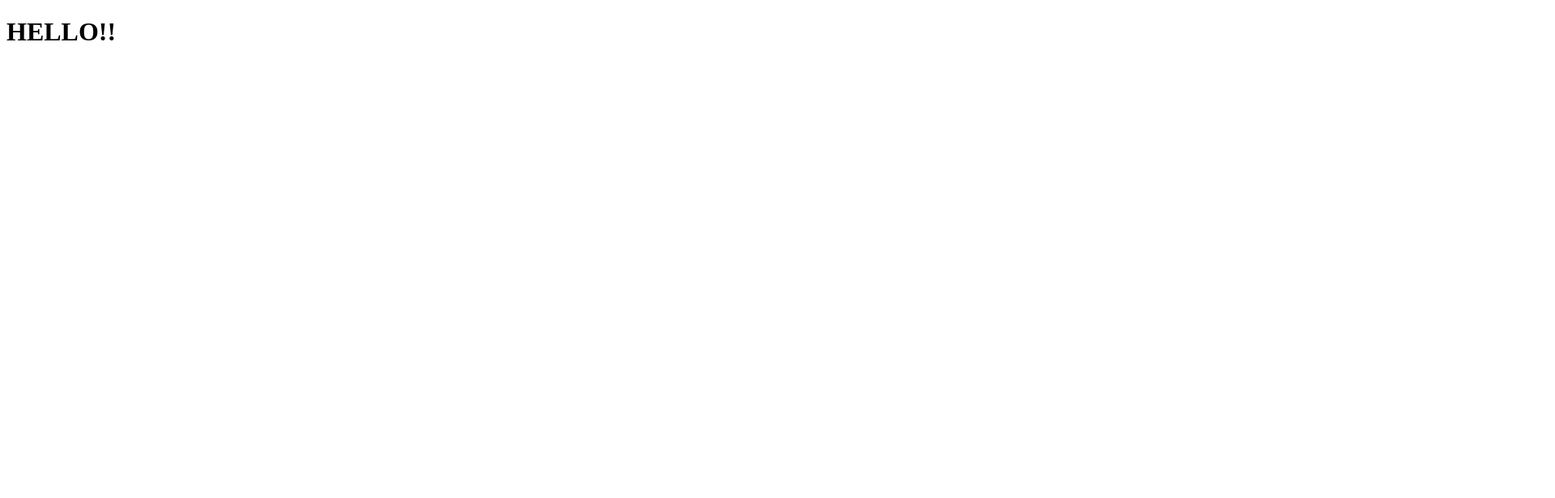
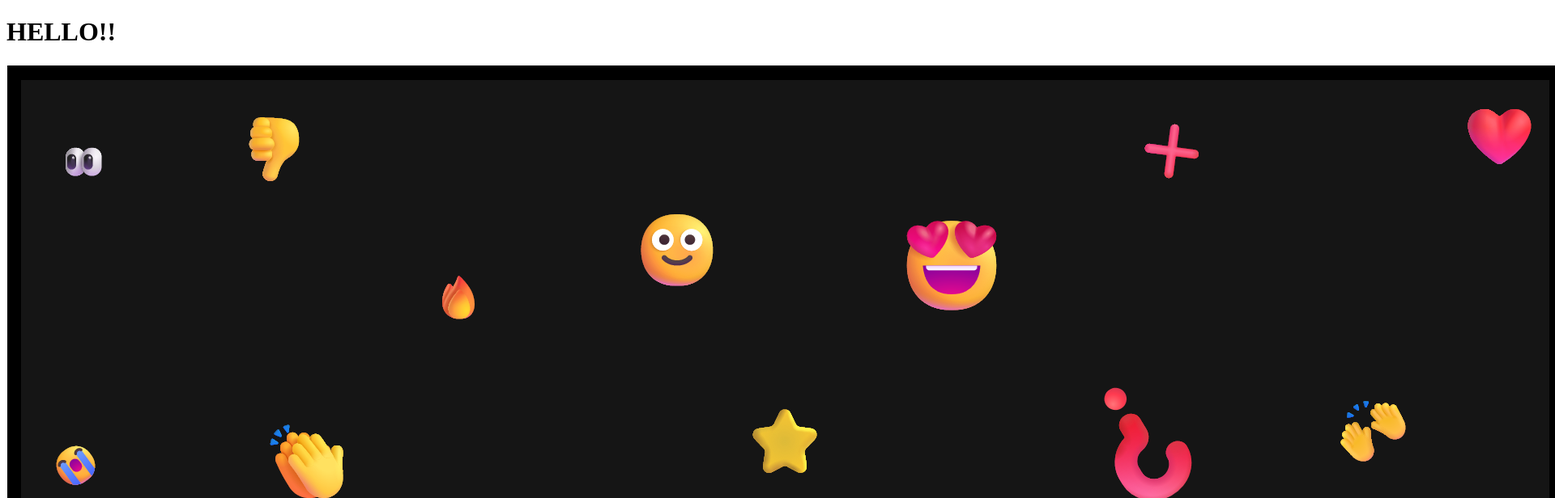
Before and after one commit to rivky9523/existing-item, a plain HTML site: page index.html in a window 1280 px wide. Shown: the top 616 px of the page at 81% size, 1920 px wide, since content can reach past the window. Drawn offline with Linux system fonts and the light colour scheme.

Commit message:
add image to html

```diff
--- a/index.html
+++ b/index.html
@@ -8,5 +8,6 @@
 </head>
 <body>
     <H1>HELLO!!</H1>
+    <img src="images/רקע אימוג'י.png">
 </body>
 </html>
```
